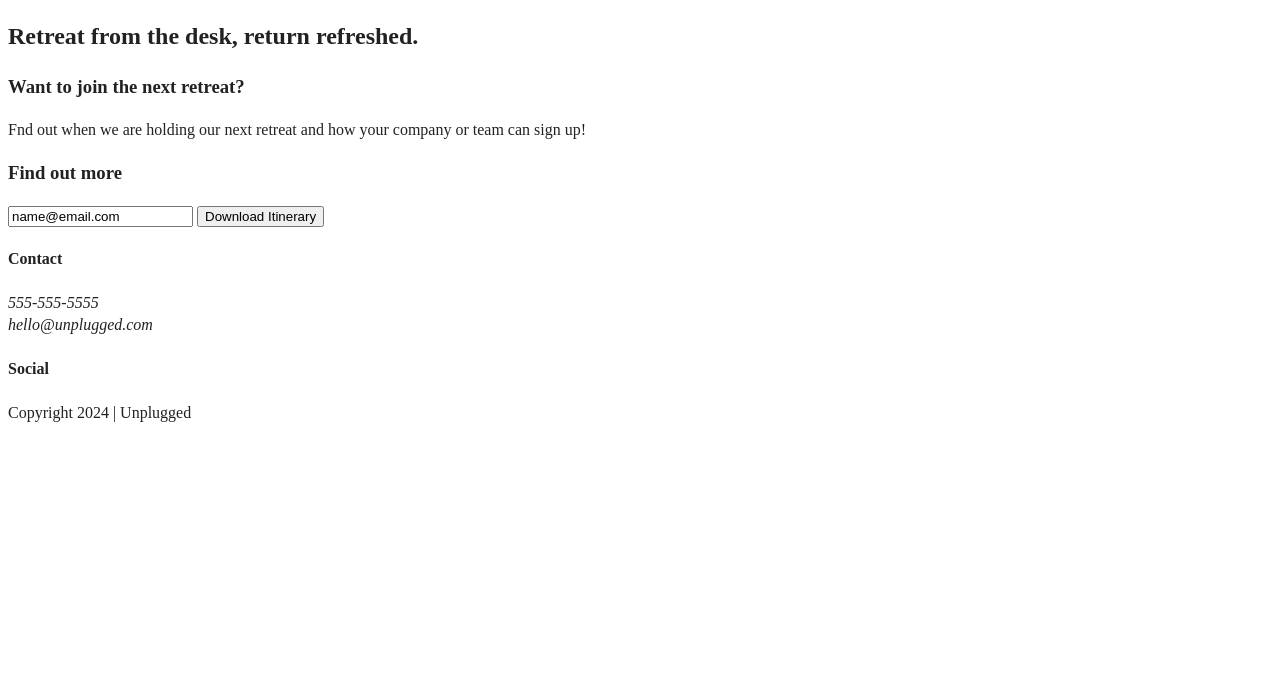
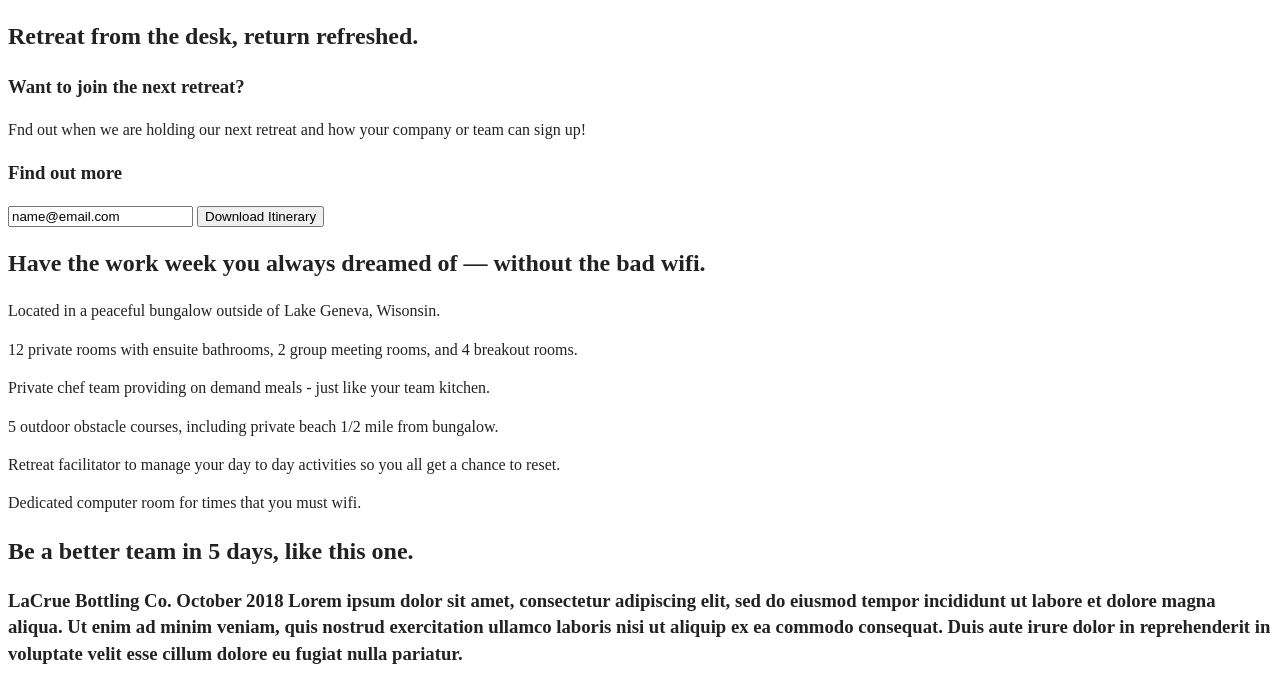
Before and after one commit to codeRed-I/unplugged-responsive, a website built with webpack: page index.html in a window 1280 px wide. Shown: the part 92-777 px from the top of the page. Built offline with nearby package versions, Linux system fonts and the light colour scheme.

Commit message:
Completed the homepage of the site with the boilerplate

```diff
--- a/index.html
+++ b/index.html
@@ -55,6 +55,70 @@
           </div>
         </div>
       </aside>
+      <section class="features">
+        <div class="content-wrapper">
+          <h2>
+            Have the work week you always dreamed of — without the bad wifi.
+          </h2>
+        </div>
+        <div class="features-items">
+          <article>
+            <p class="fontawesome-icon"></p>
+            <p class="features-item-description">
+              Located in a peaceful bungalow outside of Lake Geneva, Wisonsin.
+            </p>
+          </article>
+          <article>
+            <p class="fontawesome-icon"></p>
+            <p class="features-item-description">
+              12 private rooms with ensuite bathrooms, 2 group meeting rooms,
+              and 4 breakout rooms.
+            </p>
+          </article>
+          <article>
+            <p class="fontawesome-icon"></p>
+            <p class="features-item-description">
+              Private chef team providing on demand meals - just like your team
+              kitchen.
+            </p>
+          </article>
+          <article>
+            <p class="fontawesome-icon"></p>
+            <p class="features-item-description">
+              5 outdoor obstacle courses, including private beach 1/2 mile from
+              bungalow.
+            </p>
+          </article>
+          <article>
+            <p class="fontawesome-icon"></p>
+            <p class="features-item-description">
+              Retreat facilitator to manage your day to day activities so you
+              all get a chance to reset.
+            </p>
+          </article>
+          <article>
+            <p class="fontawesome-icon"></p>
+            <p class="features-item-description">
+              Dedicated computer room for times that you must wifi.
+            </p>
+          </article>
+        </div>
+      </section>
+      <section class="reviews">
+        <div class="content-wrapper">
+          <h2>Be a better team in 5 days, like this one.</h2>
+          <article>
+            <h3>
+              LaCrue Bottling Co. October 2018 Lorem ipsum dolor sit amet,
+              consectetur adipiscing elit, sed do eiusmod tempor incididunt ut
+              labore et dolore magna aliqua. Ut enim ad minim veniam, quis
+              nostrud exercitation ullamco laboris nisi ut aliquip ex ea commodo
+              consequat. Duis aute irure dolor in reprehenderit in voluptate
+              velit esse cillum dolore eu fugiat nulla pariatur.
+            </h3>
+          </article>
+        </div>
+      </section>
     </main>
 
     <!-- Add your site or application content here -->
```
